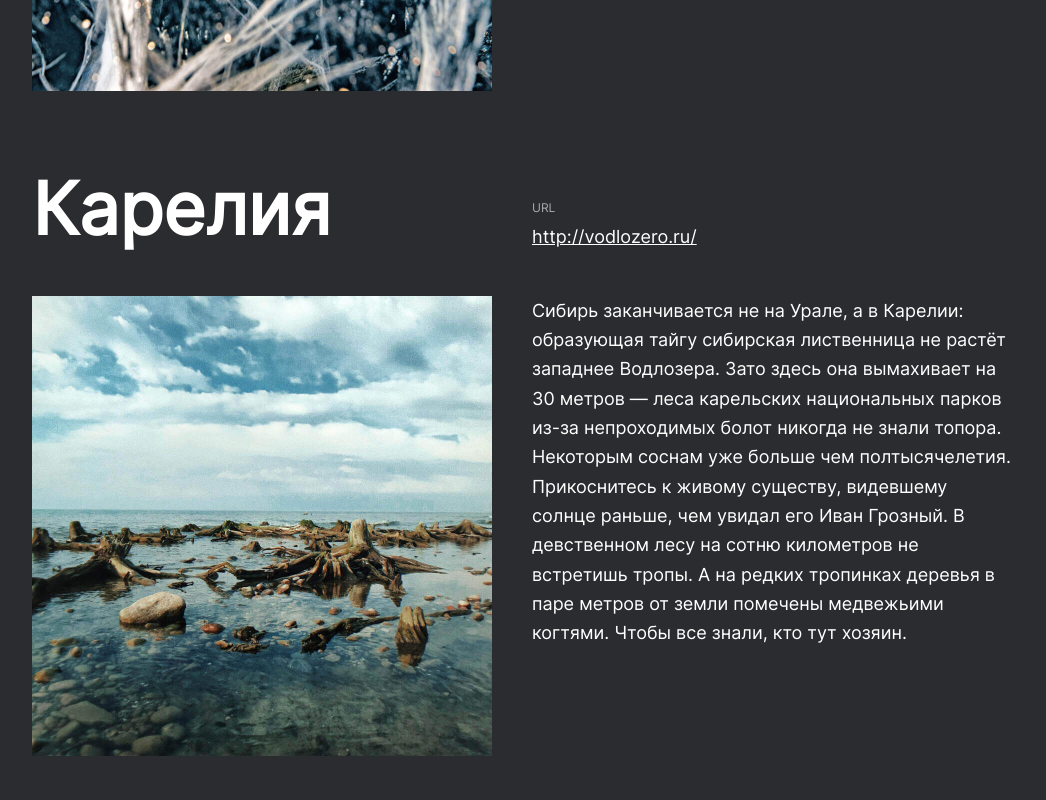
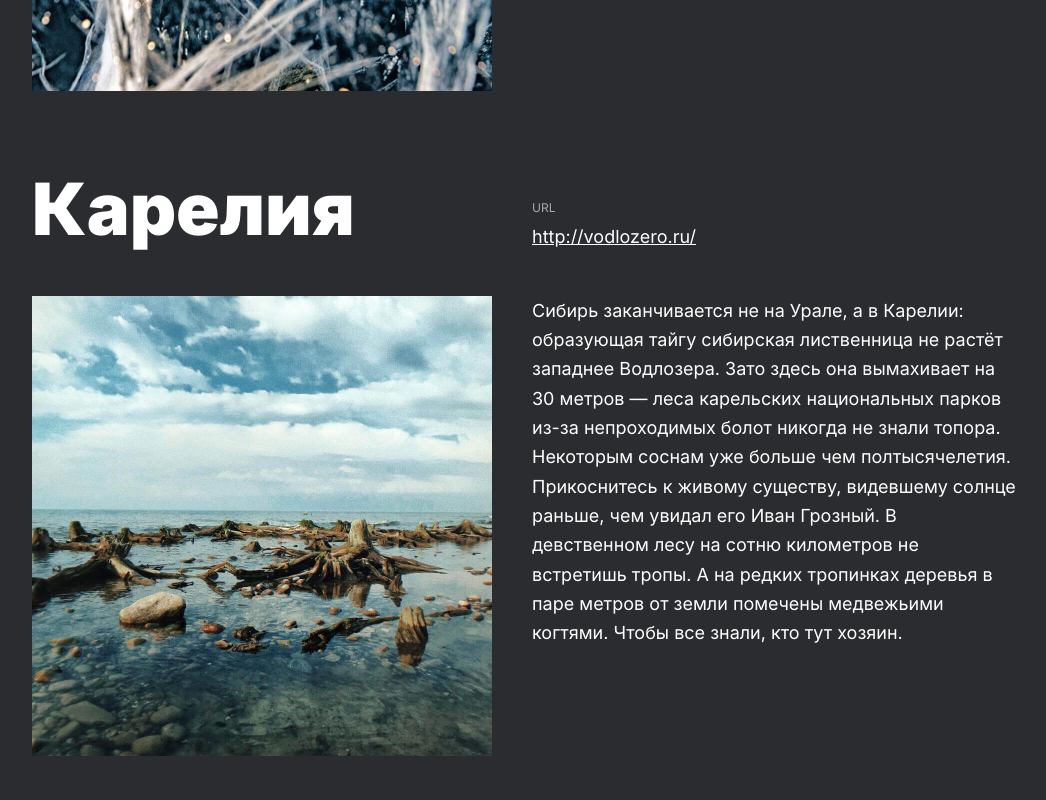
Before and after one commit to evgenytryzo/russian-travel, a plain HTML site: page index.html in a window 1280 px wide. Shown: the part 5236-6036 px from the top of the page, without its empty margins (116-1162 px from the left). Drawn offline with Linux system fonts and the light colour scheme.

Commit message:
travel-web_06-03-2023_12-57

```diff
--- a/fonts/fonts.css
+++ b/fonts/fonts.css
@@ -1,6 +1,29 @@
 @font-face {
     font-family: 'Inter';
-    src: url('../fonts/Inter/Inter-Regular.ttf') format("truetype"),
-    url('../fonts/Inter/Inter-Bold.ttf') format("truetype"),
-    url('../fonts/Inter/Inter-Black.ttf') format("truetype");
+    src: local("Inter Regular"),
+    url('./../fonts/Inter/Inter-Regular.woff2') format("woff2"),
+    url('./../fonts/Inter/Inter-Regular.woff') format("woff"),
+    url('./../fonts/Inter/Inter-Regular.ttf') format("ttf");
+    font-weight: 400;
+    font-style: normal;
 }
+
+@font-face {
+    font-family: 'Inter';
+    src: local("Inter Bold"),
+    url('./../fonts/Inter/Inter-Bold.woff2') format("woff2"),
+    url('./../fonts/Inter/Inter-Bold.woff') format("woff"),
+    url('./../fonts/Inter/Inter-Bold.ttf') format("ttf");
+    font-weight: 700;
+    font-style: normal;
+}
+
+@font-face {
+    font-family: 'Inter';
+    src: local("Inter Black"),
+    url('./../fonts/Inter/Inter-Black.woff2') format("woff2"),
+    url('./../fonts/Inter/Inter-Black.woff') format("woff"),
+    url('./../fonts/Inter/Inter-black.ttf') format("ttf");
+    font-weight: 900;
+    font-style: normal;
+}
```
Also changed, not shown: fonts/Inter/Inter-Black.ttf, fonts/Inter/Inter-Black.woff (added), fonts/Inter/Inter-Black.woff2 (added), fonts/Inter/Inter-Bold.ttf, fonts/Inter/Inter-Bold.woff (added), fonts/Inter/Inter-Bold.woff2 (added), fonts/Inter/Inter-Regular.ttf, fonts/Inter/Inter-Regular.woff (added), fonts/Inter/Inter-Regular.woff2 (added).
